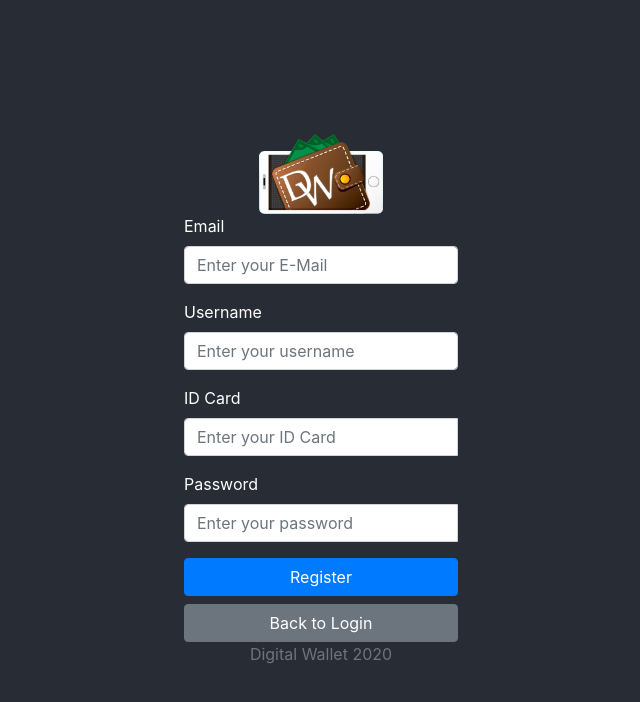
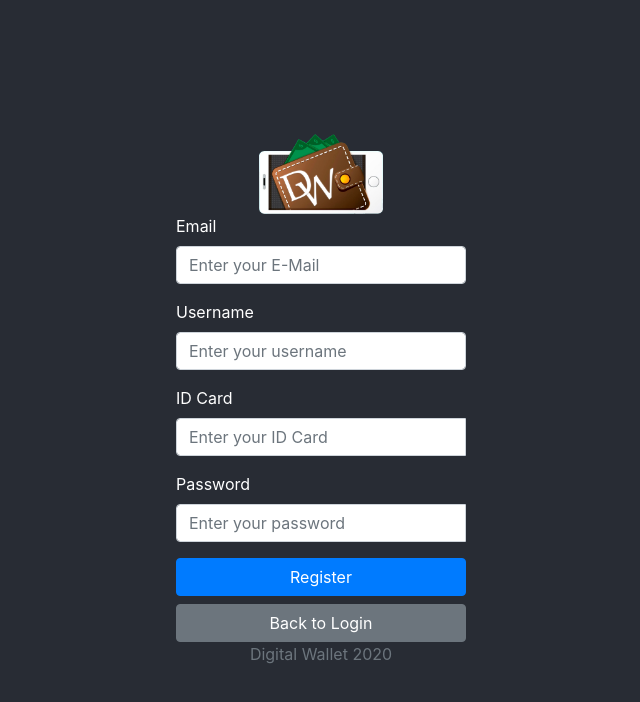
Before and after one commit to fabianfrangella/digitalwallet, a React (Create React App) app in the folder src/main/kotlin/com/digitalwallet/mvc/presentation/digital-wallet/: page /register in a window 1280 px wide. Shown: the top 702 px of the page, without its empty margins (319-959 px from the left). Built offline with nearby package versions, Linux system fonts and the light colour scheme.

Commit message:
fixed register size

```diff
--- a/src/main/kotlin/com/digitalwallet/mvc/presentation/digital-wallet/src/Components/Register.jsx
+++ b/src/main/kotlin/com/digitalwallet/mvc/presentation/digital-wallet/src/Components/Register.jsx
@@ -99,7 +99,7 @@
                 <div className="row justify-content-center">
                     <img className="Register-logo" src={logo} alt="DigitalWallet Logo"></img>
                 </div>
-                <Form noValidate validated={this.state.validated} onSubmit={this.handleSubmit}>
+                <Form noValidate validated={this.state.validated} onSubmit={this.handleSubmit} className="col-md-12">
                     <Form.Group controlId="email">
                         <Form.Label>Email</Form.Label>
                         <Form.Control
```
